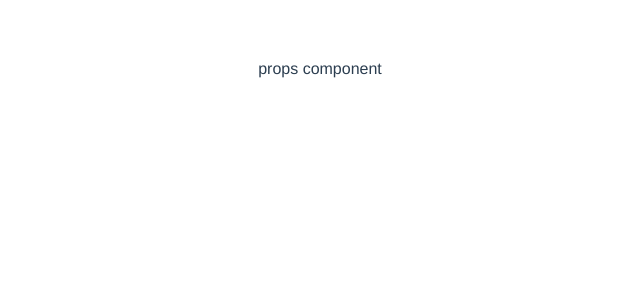
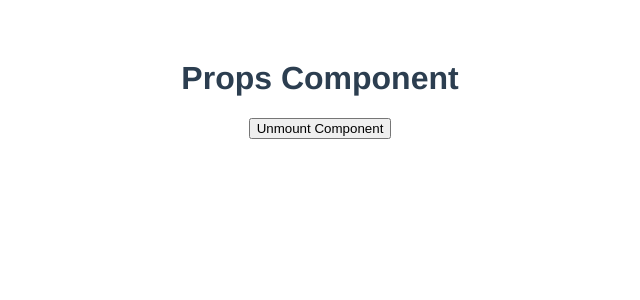
Before and after one commit to PaulPintang/vue-composition-api, a Vue app: page / in a window 1280 px wide. Shown: the top 300 px of the page, without its empty margins (320-960 px from the left). Built offline with nearby package versions, Linux system fonts and the light colour scheme.

Commit message:
the onUnmounted hook

```diff
--- a/src/components/FetchData.vue
+++ b/src/components/FetchData.vue
@@ -1,12 +1,14 @@
 <template>
   <div>
-    <Props name="Paul" />
+    <div v-if="show">
+      <Props />
+    </div>
+    <button @click="Click">Unmount Component</button>
   </div>
 </template>
 
 <script>
-import { onMounted, onUnmounted, onUpdated } from "@vue/runtime-core";
-// import { methods } from "vue";
+import { onMounted, onUnmounted, ref } from "@vue/runtime-core";
 import Props from "./Props.vue";
 export default {
   name: "FetchData",
@@ -14,7 +16,13 @@ export default {
   setup() {
     onMounted(() => console.log("component mounted"));
     onUnmounted(() => console.log("component unmounted"));
-    onUpdated(() => console.log("component updated"));
+    // run when any data in this component updated
+    // onUpdated(() => console.log("component updated"));
+    const show = ref(true);
+    const Click = () => {
+      show.value = !show.value;
+    };
+    return { Click, show };
   },
 };
 </script>
--- a/src/components/Props.vue
+++ b/src/components/Props.vue
@@ -1,13 +1,14 @@
 <template>
-  <div>props component</div>
+  <div><h1>Props Component</h1></div>
 </template>
 
 <script>
+import { onMounted, onUnmounted } from "@vue/runtime-core";
 export default {
   name: "Props",
-  props: { name },
-  setup(props) {
-    console.log(props.name);
+  setup() {
+    onUnmounted(() => console.log("props component unmounted"));
+    onMounted(() => console.log("props component mounted"));
   },
 };
 </script>
```
